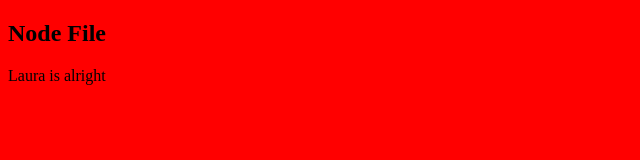
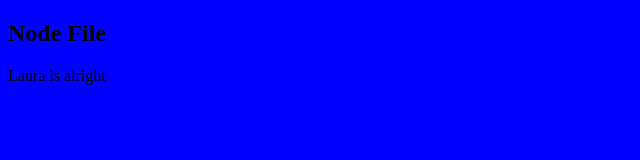
Before and after one commit to Boycey63/node_jb, a website: page index.html in a window 1280 px wide. Shown: the whole page, without its empty margins (0-640 px from the left). Drawn offline with Linux system fonts and the light colour scheme.

Commit message:
Update color again

```diff
--- a/index.html
+++ b/index.html
@@ -6,7 +6,7 @@
     </title>
   <head/>
 
-  <body style = "background-color:red">
+  <body style = "background-color:blue">
     <h2>
       Node File
     </h2>
```
